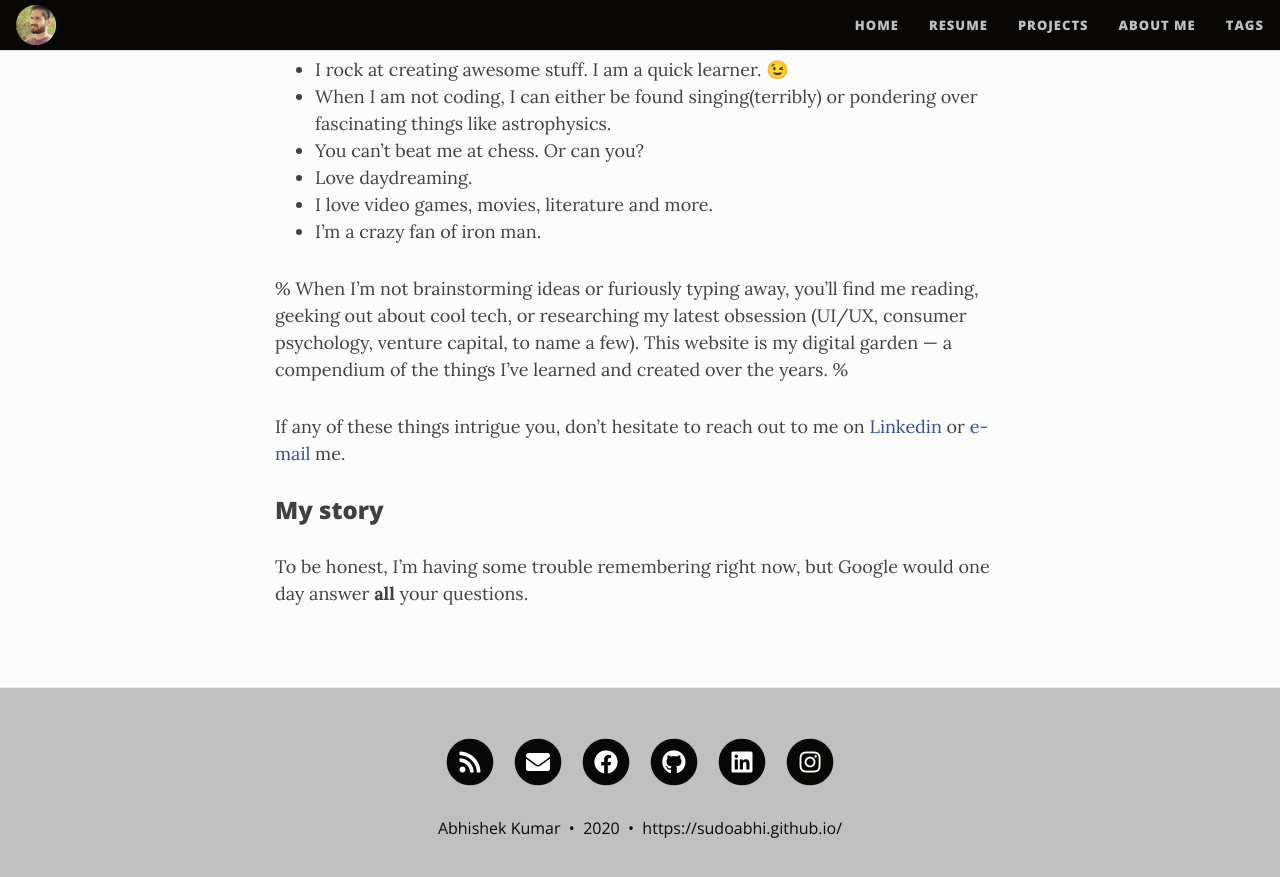
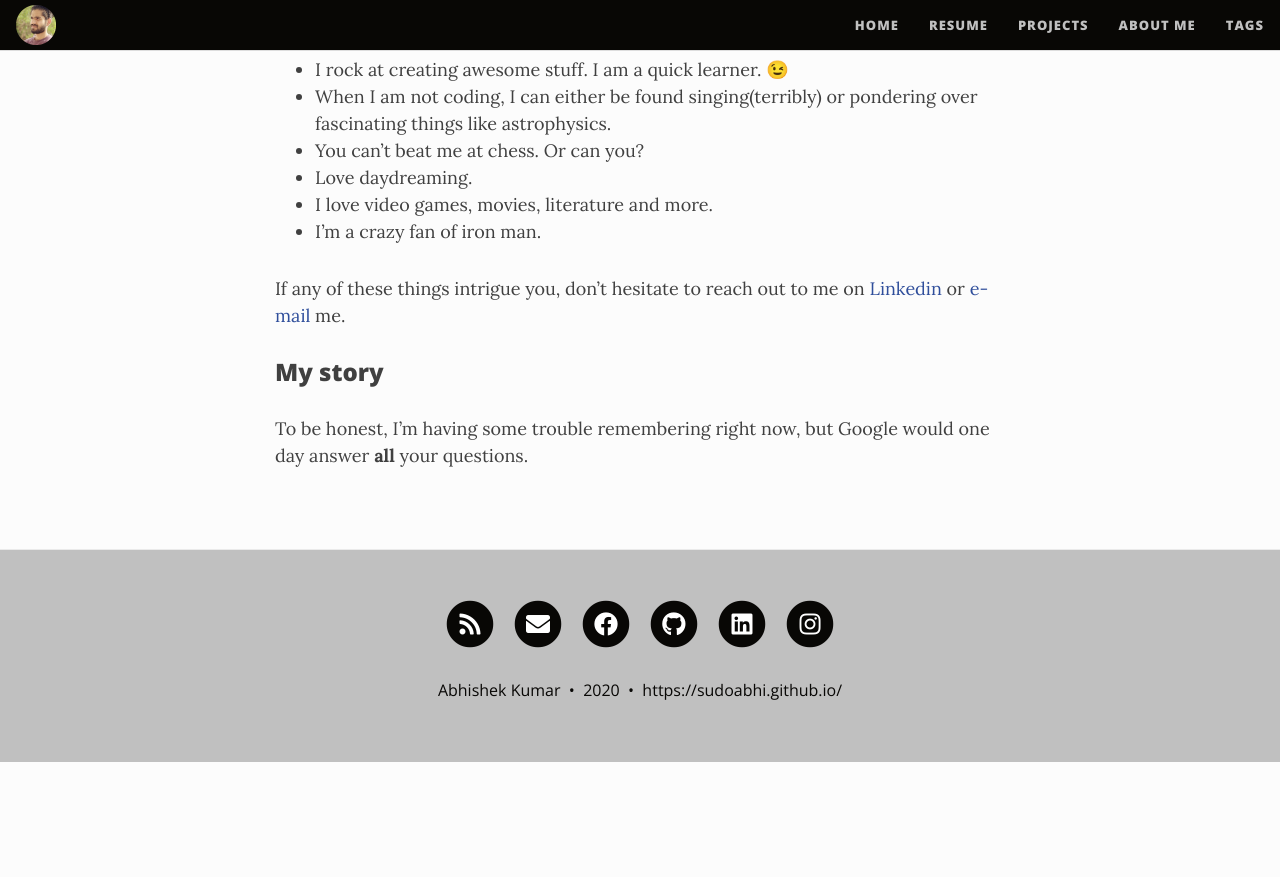
Before and after one commit to sudoabhi/sudoabhi.github.io, a Jekyll site: the page built from aboutme.md, in a window 1280 px wide and 900 px high, scrolled down 779 px. Shown: the top 877 px of the window. Built offline with Jekyll 4.4.1, drawn with Linux system fonts in a browser that asks for light colours; nearby versions of some CDN libraries; after the commit the page ends 1541 px from its top, so only the background shows below that.

Commit message:
Update aboutme.md

```diff
--- a/aboutme.md
+++ b/aboutme.md
@@ -23,8 +23,8 @@ Okay, here are my not-so-boring qualities that I love to flaunt about
 - I love video games, movies, literature and more.
 - I'm a crazy fan of iron man.
 
-% When I'm not brainstorming ideas or furiously typing away, you'll find me reading, geeking out about cool tech, or researching my latest obsession (UI/UX, consumer psychology, venture capital, to name a few).
-This website is my digital garden — a compendium of the things I've learned and created over the years. %
+<!-- When I'm not brainstorming ideas or furiously typing away, you'll find me reading, geeking out about cool tech, or researching my latest obsession (UI/UX, consumer psychology, venture capital, to name a few).
+This website is my digital garden — a compendium of the things I've learned and created over the years. -->
 
 If any of these things intrigue you, don't hesitate to reach out to me on [Linkedin](https://www.linkedin.com/in/sudoabhi/ "Abhishek Kumar") or [e-mail](mailto:abhishek2606@hotmail.com) me.
 
```
